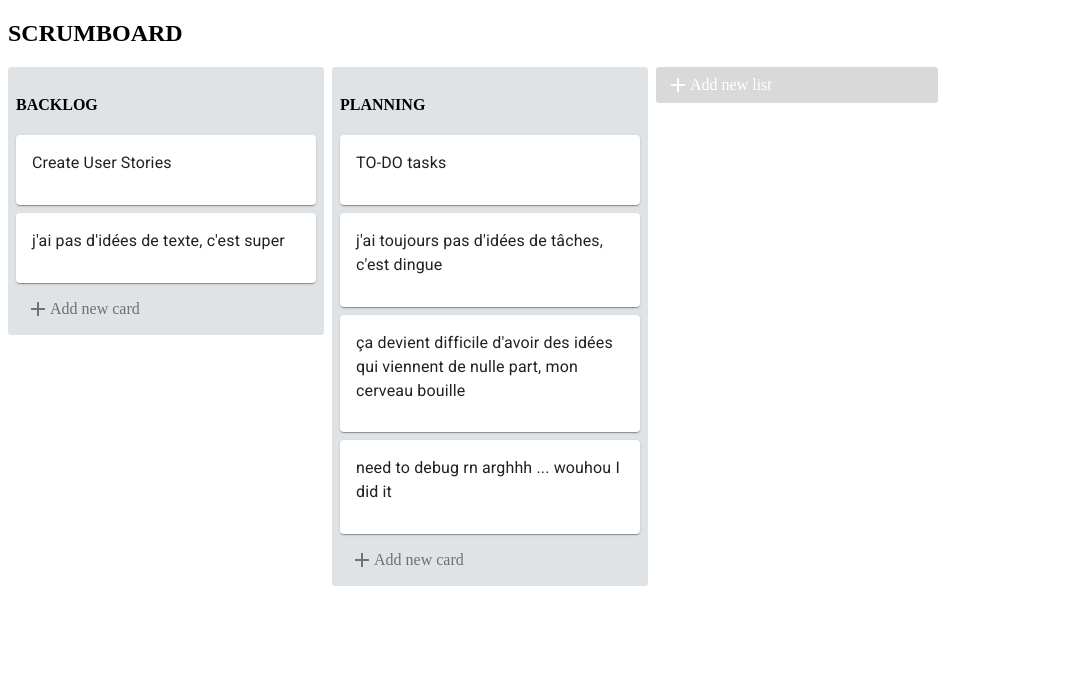
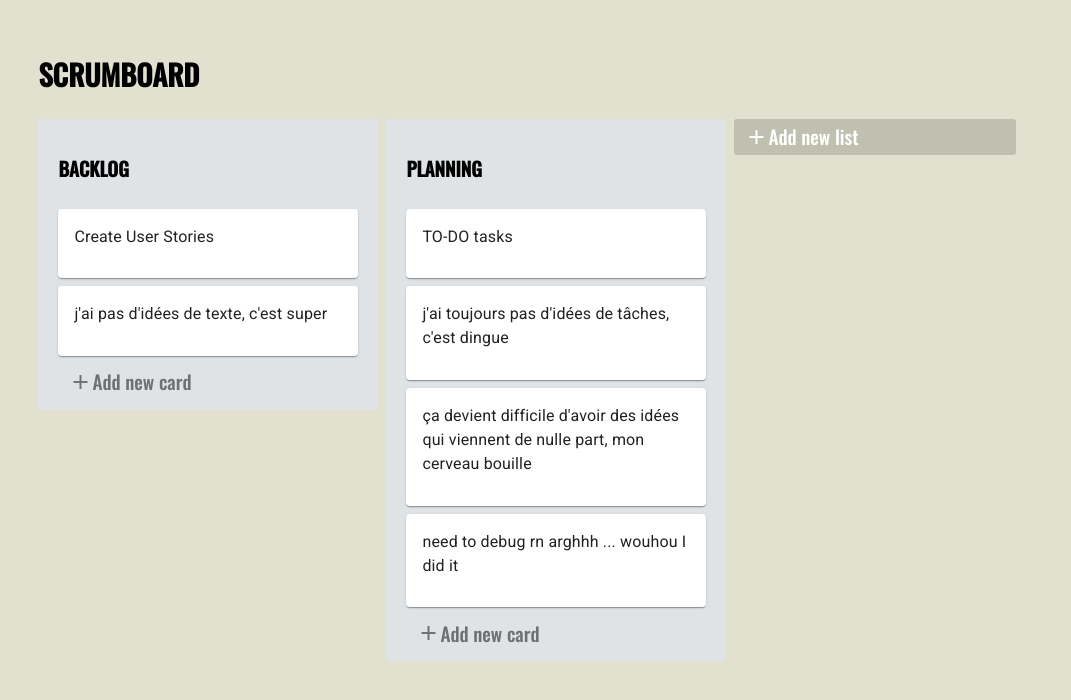
Before and after one commit to Souabou/scrumboard, a React (Create React App) app in the folder scrumboard/: page / in a window 1280 px wide. Shown: the top 700 px of the page, without its empty margins (0-1071 px from the left). Built offline with nearby package versions, Linux system fonts and the light colour scheme.

Commit message:
last styling

```diff
--- a/scrumboard/public/index.html
+++ b/scrumboard/public/index.html
@@ -27,6 +27,27 @@
       Learn how to configure a non-root public URL by running `npm run build`.
     -->
     <title>React App</title>
+
+    <!-- Google fonts -->
+    <link rel="preconnect" href="https://fonts.gstatic.com">
+    <link href="https://fonts.googleapis.com/css2?family=Oswald:wght@500&display=swap" rel="stylesheet">
+
+    <style>
+      body {
+        margin: 0;
+        font-family: 'Oswald', sans-serif;
+        font-size: 1.2em;
+      }
+      h2 {
+        margin-top: 0;
+        padding-top: 0.5em;
+      }
+      #root {
+        background-color: #E2E1CF;
+        min-height: 100vh;
+        padding: 2em;
+      }
+    </style>
   </head>
   <body>
     <noscript>You need to enable JavaScript to run this app.</noscript>
--- a/scrumboard/src/components/ScrumActionButton.js
+++ b/scrumboard/src/components/ScrumActionButton.js
@@ -82,7 +82,7 @@ class ScrumActionButton extends React.Component {
     renderForm = () => {
         const { list } = this.props;
 
-        const placeholder = list ? "Enter a list title..." : "Enter a title for this card...";
+        const placeholder = list ? "Enter a list title..." : "Enter a message for this card...";
 
         const buttonTitle = list ? "Add List" : "Add Card";
 
--- a/scrumboard/src/components/ScrumList.js
+++ b/scrumboard/src/components/ScrumList.js
@@ -8,7 +8,7 @@ const ListContainer = styled.div`
     background-color: #dfe3e6;
     border-radius: 3px;
     width: 300px;
-    padding: 8px;
+    padding: 10px 20px;
     height: 100%;
     margin-right: 8px;
 `;
```
